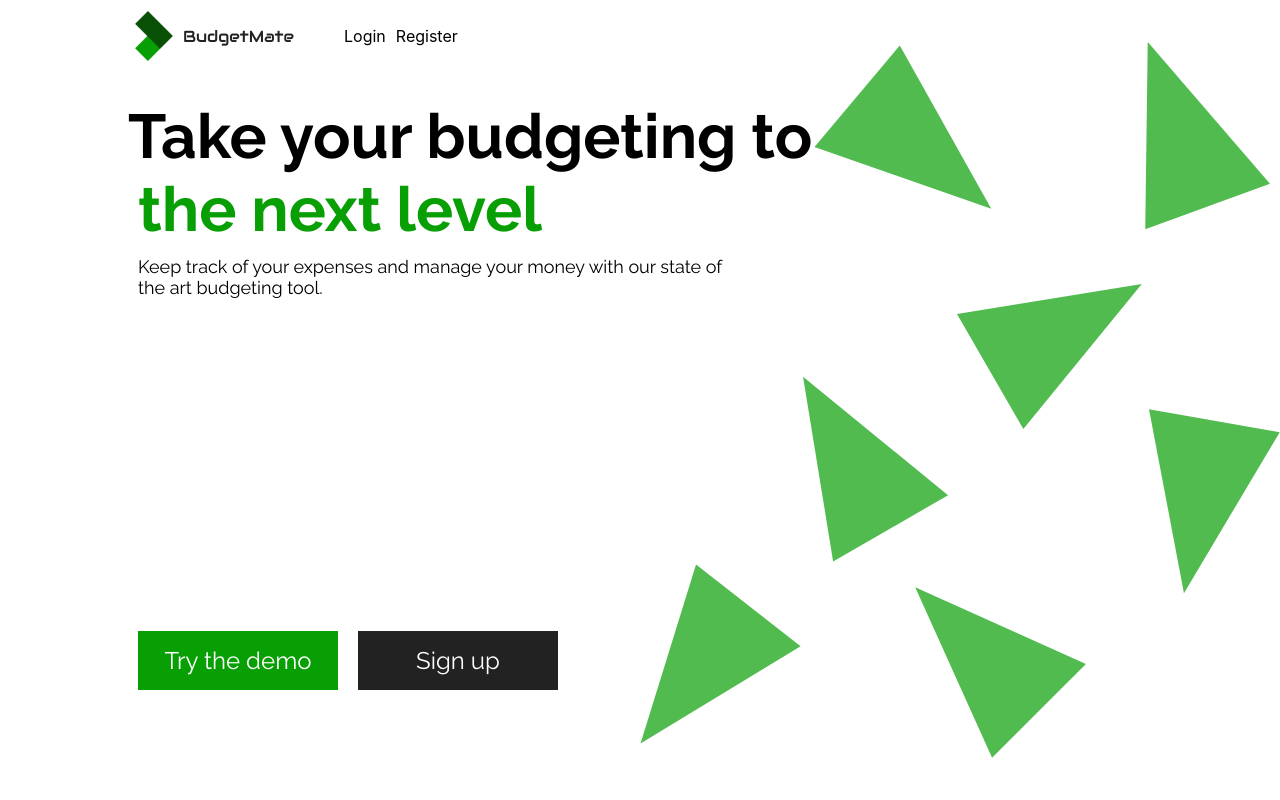
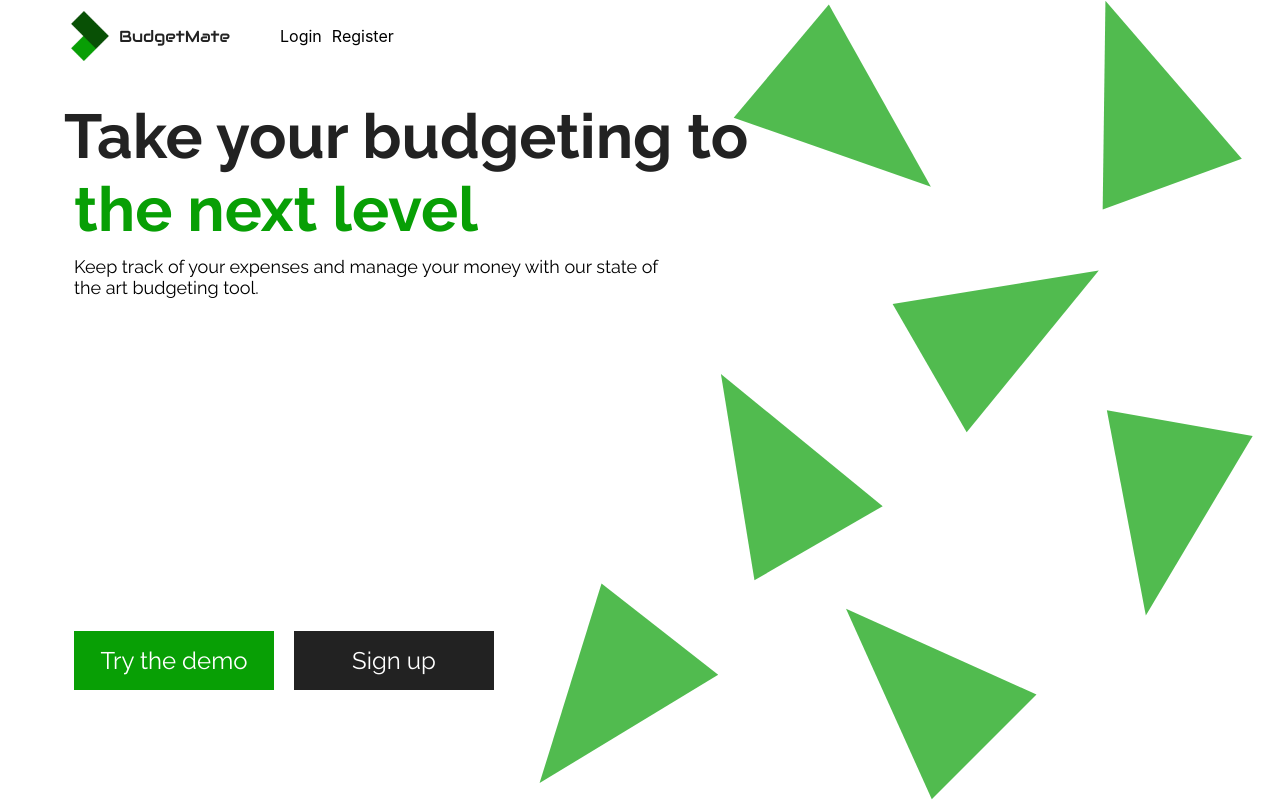
Before and after one commit to KarlGilden/budgetmate, a React (Create React App) app: page / in a window 1280 px wide. Built offline with nearby package versions, Linux system fonts and the light colour scheme; no server answers.

Commit message:
fixed nav bugs

```diff
--- a/src/App.js
+++ b/src/App.js
@@ -17,8 +17,7 @@ function App() {
   return (
     <GlobalProvider>
     <Router>
-      <Navbar setMenuOpen={setMenuOpen} menuOpen={menuOpen}/>
-      {window.location.pathname == '/' ? <></> :<IoMenuSharp className='shownav-btn' onClick={()=>{setMenuOpen(!menuOpen)}}/>}
+
 
       <Routes>
         <Route element={<LoginRedirect/>}>
--- /dev/null
+++ b/src/components/HomeNav.js
@@ -0,0 +1,21 @@
+import React, { useState } from 'react'
+import '../css/Navbar.css'
+import { Link } from 'react-router-dom'
+import Logo from '../images/BM-flavicon.png'
+
+const HomeNav = () => {
+  return (
+    <div className={"home-nav"}>
+        <Link to="/" >
+            <div className="logo">
+                <img className='logo-image' src={Logo} alt="" />
+                <p className='logo-text'>BudgetMate</p>
+            </div>
+        </Link>
+        <Link className='home-nav-item' to='/login'><p>Login</p></Link>
+        <Link className='home-nav-item' to='/register'><p>Register</p></Link>
+  </div>
+  )
+}
+
+export default HomeNav
--- a/src/components/LoginRedirect.js
+++ b/src/components/LoginRedirect.js
@@ -1,10 +1,18 @@
 import React, {useState, useEffect, useContext} from 'react'
+import { IoMenuSharp } from 'react-icons/io5';
 import { Navigate, Outlet } from 'react-router-dom'
 import { GlobalContext } from '../context/BalanceContext'
+import HomeNav from './HomeNav';
+import Navbar from './Navbar';
 const LoginRedirect = () => {
+    const [menuOpen, setMenuOpen] = useState(false);
     const { user, loadingAuth } = useContext(GlobalContext)
   return (
-        user == true ? <Navigate to="/dashboard"/> : <Outlet/>
+    <>
+      <HomeNav setMenuOpen={setMenuOpen} menuOpen={menuOpen}/>
+      {user == true ? <Navigate to="/dashboard"/> : <Outlet/>}
+    </>
+
 
   )
 }
--- a/src/components/Navbar.js
+++ b/src/components/Navbar.js
@@ -1,41 +1,23 @@
 import React, { useContext, useEffect, useState } from 'react'
 import { Link, Navigate, useNavigate } from 'react-router-dom'
 import { GlobalContext } from '../context/BalanceContext'
+import {IoMenuSharp} from 'react-icons/io5'
 import '../css/Navbar.css'
 import Logo from '../images/BM-flavicon.png'
 
 const Navbar = (props) => {
-  const [redirect, setRedirect] = useState(false)
-  const closeMenu = () =>{
-    props.setMenuOpen(false)
-  }
-  const navigate = useNavigate()
-
   const {user, logout, username} = useContext(GlobalContext)
-
+  const [isOpen, setIsOpen] = useState(false)
   const signout = async () => {
     await logout()
     window.location.reload()
-    closeMenu()
+    setIsOpen(false)
   }
   return (
     <>
-    {window.location.pathname == "/" || window.location.pathname == "/login" || window.location.pathname == "/register"?
-
-  <div className={"home-nav"}>
-    <Link to="/" >
-      <div className="logo">
-        <img className='logo-image' src={Logo} alt="" />
-        <p className='logo-text'>BudgetMate</p>
-      </div>
-    </Link>
-    <Link className='home-nav-item' to='/login'><p>Login</p></Link>
-    <Link className='home-nav-item' to='/register'><p>Register</p></Link>
-
-  </div>
-  :
-  <div className={(props.menuOpen ? "open nav-centered navbar" : "navbar")}>
-        <div className={props.menuOpen ? "nav-centered nav-items" : "nav-items"}>
+      <IoMenuSharp onClick={()=>{setIsOpen(!isOpen)}} className="shownav-btn"/>
+      <div className={(isOpen ? "open nav-centered navbar" : "navbar")}>
+            <div className={isOpen ? "nav-centered nav-items" : "nav-items"}>
                 {user == true &&
                 <>
                   <div className ="nav-header">
@@ -46,9 +28,9 @@ const Navbar = (props) => {
                   <h2>Hi, {username}</h2>
                   </div>
                   <div className="nav-links">
-                <Link to='/dashboard'><p onClick={closeMenu} className={props.menuOpen ? "no-nav-padding nav-item" : "nav-item"}>Dashboard</p></Link>
-                <Link to='/forcast'><p onClick={closeMenu} className={props.menuOpen ? "no-nav-padding nav-item" : "nav-item"}>Forecaster</p></Link>
-                <Link to='/history'><p onClick={closeMenu} className={props.menuOpen ? "no-nav-padding nav-item" : "nav-item"}>History</p></Link>
+                    <Link to='/dashboard'><p onClick={()=>{setIsOpen(false)}} className={props.menuOpen ? "no-nav-padding nav-item" : "nav-item"}>Dashboard</p></Link>
+                    <Link to='/forcast'><p onClick={()=>{setIsOpen(false)}} className={props.menuOpen ? "no-nav-padding nav-item" : "nav-item"}>Forecaster</p></Link>
+                    <Link to='/history'><p onClick={()=>{setIsOpen(false)}} className={props.menuOpen ? "no-nav-padding nav-item" : "nav-item"}>History</p></Link>
                   </div>
                   <div className='nav-links'>
                     <Link to="/" onClick={signout}><p className={props.menuOpen ? "no-nav-padding nav-item" : "nav-item nav-logout"}>Log out</p></Link>
@@ -59,8 +41,6 @@ const Navbar = (props) => {
             </div>
         </div>
 
-    }
-
     </>
   )
 }
--- a/src/components/SecureRoute.js
+++ b/src/components/SecureRoute.js
@@ -1,15 +1,15 @@
-import React, {useState, useEffect, useContext} from 'react'
+import React, {useContext} from 'react'
 import { Navigate, Outlet } from 'react-router-dom'
 import { GlobalContext } from '../context/BalanceContext'
+import Navbar from './Navbar'
 const SecureRoute = () => {
   const { user, loadingAuth } = useContext(GlobalContext)
 
-  return (!loadingAuth ?
-    user == false ? <Navigate to="/"/> : <Outlet/>
-:
-<>
-<Navigate to="/"/>
-</>
+  return (
+    <>
+      <Navbar/>
+      {user == true ? <Outlet/>  : <Navigate to="/"/>}
+    </>
 )}
 
 export default SecureRoute
--- a/src/css/Home.css
+++ b/src/css/Home.css
@@ -1,5 +1,5 @@
 .home-page{
-    padding: 100px 10% 50px 10%;
+    padding: 100px 5% 50px 5%;
     width: 100%;
     height: fit-content;
     display: flex;
@@ -14,7 +14,7 @@
     position: absolute;
     top: 0;
     right: 0;
-    width: 50%;
+    width: 60%;
     height: 100vh;
     opacity: 0.7;
 
@@ -29,6 +29,7 @@
     font-size: 62px;
     font-family: 'Raleway', sans-serif;
         font-weight: bolder;
+    color: #222;
 }
 
 .hero-container{
--- a/src/css/Navbar.css
+++ b/src/css/Navbar.css
@@ -33,7 +33,7 @@
     width: 100%;
     height: 72px;
     align-items: center;
-    padding: 0 10%;
+    padding: 0 5%;
     background-color: white;
 }
 
@@ -64,7 +64,7 @@
 }
 
 .home-nav-item:hover{
-    color: #085005;
+    color: #089f05;
 
 }
 
@@ -103,6 +103,21 @@
 
 }
 
+.main-home-nav{
+    width: 100%;
+    display: flex;
+    align-items: center;
+}
+
+.shownav-btn{
+    display: none;
+    position: absolute;
+    z-index: 100;
+    top: 0px;
+    left: 0px;
+    margin: 15px;
+    font-size: 32px
+  }
 
 @media screen and (max-width:400px){
     .logo{
@@ -116,6 +131,14 @@
         left: -1000px;
         background-color: #fff;
         transition: all 0.3s ease;
+    }
+
+    .shownav-btn{
+        display: block;
+    }
+
+    .main-home-nav{
+        display: none;
     }
 
     .page{
```
Also changed, not shown: src/App.css (+0 -18 lines). Lines whose indentation alone changed are shown as unchanged.
